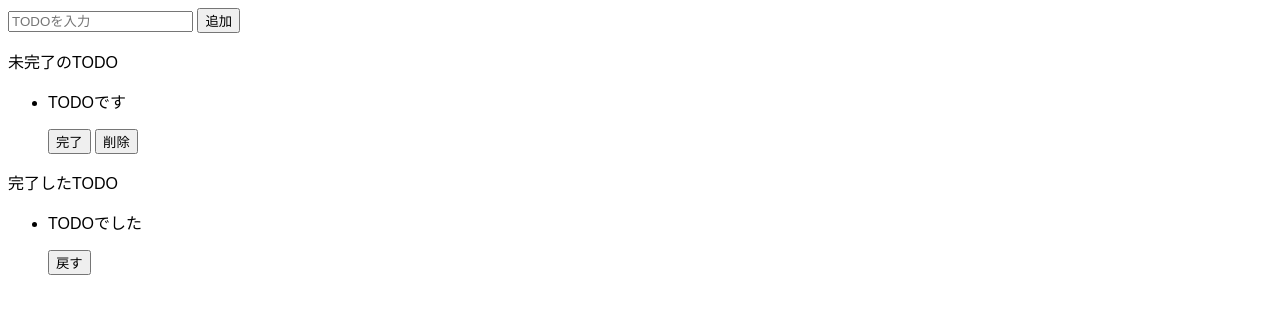
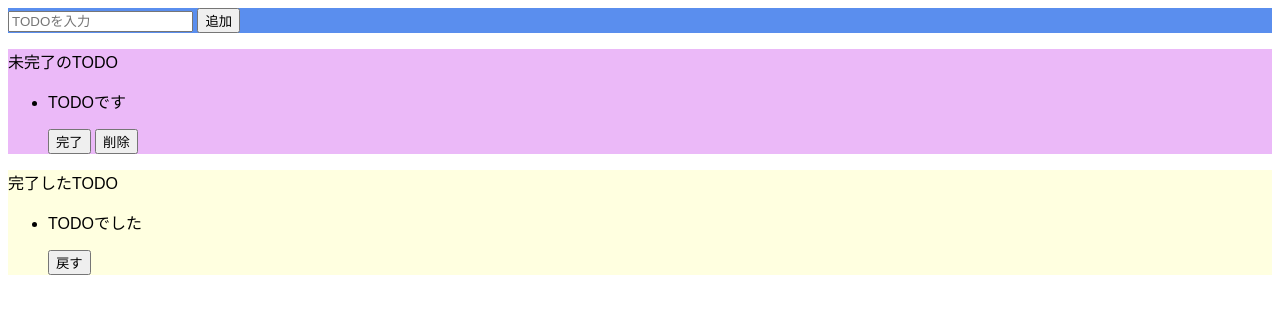
Before and after one commit to TokomaBaou/js-todo-remake, a website built with Parcel: page index.html in a window 1280 px wide. Built offline with nearby package versions, Linux system fonts and the light colour scheme.

Commit message:
[add]css cssスタイルの追加

```diff
--- a/src/styles.css
+++ b/src/styles.css
@@ -1,3 +1,15 @@
 body {
   font-family: sans-serif;
 }
+
+.input-area {
+  background-color: #5a8eee;
+}
+
+.incomplete-area {
+  background-color: #ebb9f8;
+}
+
+.complete-area {
+  background-color: #ffffe0;
+}
```
